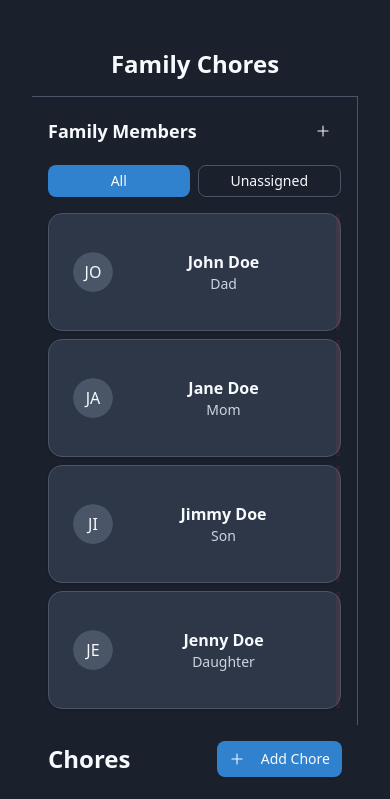
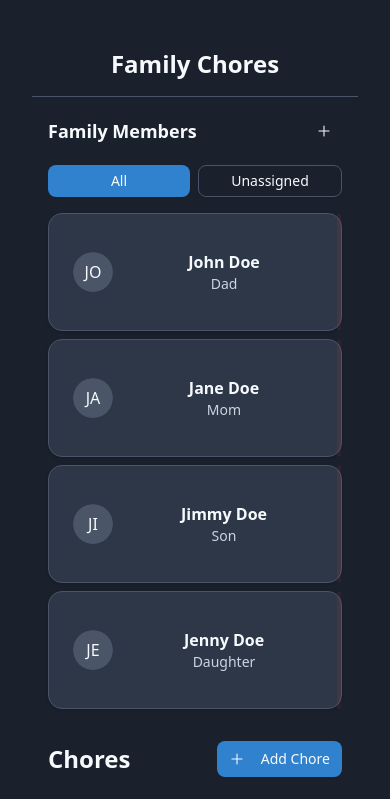
Before and after one commit to JSNungaray/HackathonTeamD, a React (Vite) app in the folder FamilyChore.Client/: page / in a window 390 px wide. Shown: the top 799 px of the page. Built offline with nearby package versions, Linux system fonts and the light colour scheme.

Commit message:
Removed out of place line when in mobile mode.

```diff
--- a/FamilyChore.Client/src/App.tsx
+++ b/FamilyChore.Client/src/App.tsx
@@ -55,14 +55,14 @@ function App() {
       )
 
   return (
-    <div className="min-h-screen dark" data-testid="app">
-      <header className="border-b" data-testid="app-header">
+    <div className="min-h-screen" data-testid="app">
+      <header className="border-b md:border-b" data-testid="app-header">
         <div className="container mx-auto px-4 py-4">
           <h1 className="text-2xl font-bold" data-testid="app-title">Family Chores</h1>
         </div>
       </header>
       <div className="flex flex-col md:flex-row" data-testid="app-content">
-        <aside className="w-full md:w-[320px] border-r" data-testid="app-sidebar">
+        <aside className="w-full md:w-[320px] md:border-r" data-testid="app-sidebar">
           <FamilyMembersList
             selectedMemberId={selectedMemberId}
             onSelectMember={setSelectedMemberId}
```
